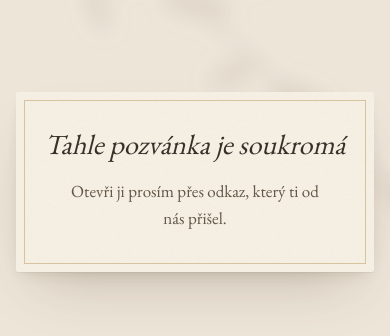
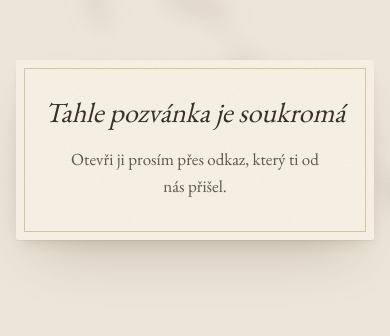
Before and after one commit to jordyner/wedding, a Next.js app: page /soukrome in a window 390 px wide. Shown: the part 206-542 px from the top of the page. Built offline with nearby package versions, Linux system fonts and the light colour scheme.

Commit message:
Leave room under the reply card so its shadow never meets Safari's toolbar
Co-Authored-By: Claude Opus 5.5 <noreply@anthropic.com>

```diff
--- a/app/globals.css
+++ b/app/globals.css
@@ -910,6 +910,11 @@ a:hover {
   .first-screen {
     padding-bottom: 1rem;
   }
+  /* the reply card's shadow must end on the page: Safari paints the strip under its
+     bottom toolbar itself, and a shadow running into it gets cut in a hard line */
+  .sheet {
+    padding-bottom: calc(4rem + env(safe-area-inset-bottom, 0px));
+  }
   .respond {
     bottom: var(--respond-bottom, calc(env(safe-area-inset-bottom, 0px) + 1rem));
   }
```
